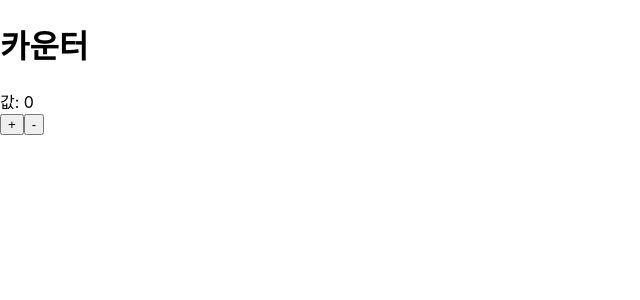
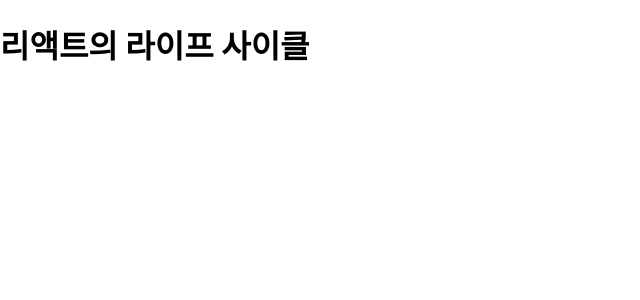
Before and after one commit to bidulgirin/React_review, a React (Create React App) app: page / in a window 1280 px wide. Shown: the top 300 px of the page, without its empty margins (0-640 px from the left). Built offline with nearby package versions, Linux system fonts and the light colour scheme.

Commit message:
lifeCycle react api componentDidMOunt

```diff
--- a/src/App.js
+++ b/src/App.js
@@ -1,11 +1,11 @@
 import logo from './logo.svg';
 import './App.css';
-import Counter from './Counter';
+import LifeCycle from './LifeCycle';
 
 function App() {
   return (
     <>
-      <Counter />
+      <LifeCycle />
     </>
   );
 }
--- /dev/null
+++ b/src/LifeCycle.js
@@ -0,0 +1,22 @@
+import React, { Component } from 'react';
+
+class LifeCycle extends Component {
+  constructor(props) {
+    super(props); // Component 가 가지고 있는 생성자 함수를 꺼내놓고 사용하려고 하는 밑작업 함수가 super(props) 임
+    console.log('constructor');
+  }
+
+  componentDidMount() {
+    console.log('componentDidMOunt');
+    console.log(this.myDiv.getBoundingClientRect());
+  }
+  render() {
+    return (
+      <div>
+        <h1 ref={(ref) => (this.myDiv = ref)}>리액트의 라이프 사이클</h1>
+      </div>
+    );
+  }
+}
+
+export default LifeCycle;
```
Also changed, not shown: src/Counter.js (+9 -3 lines), 1 other file (tests, documents, lock files or other folders).
